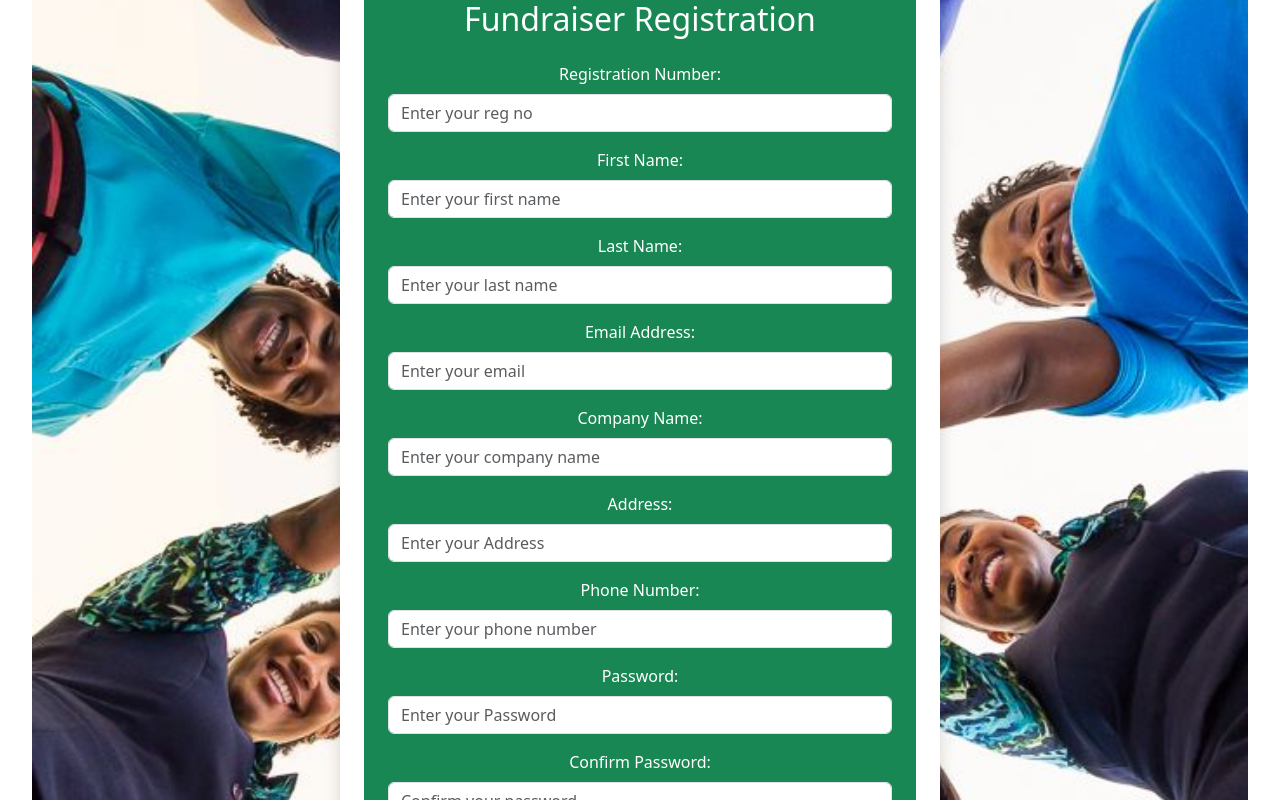
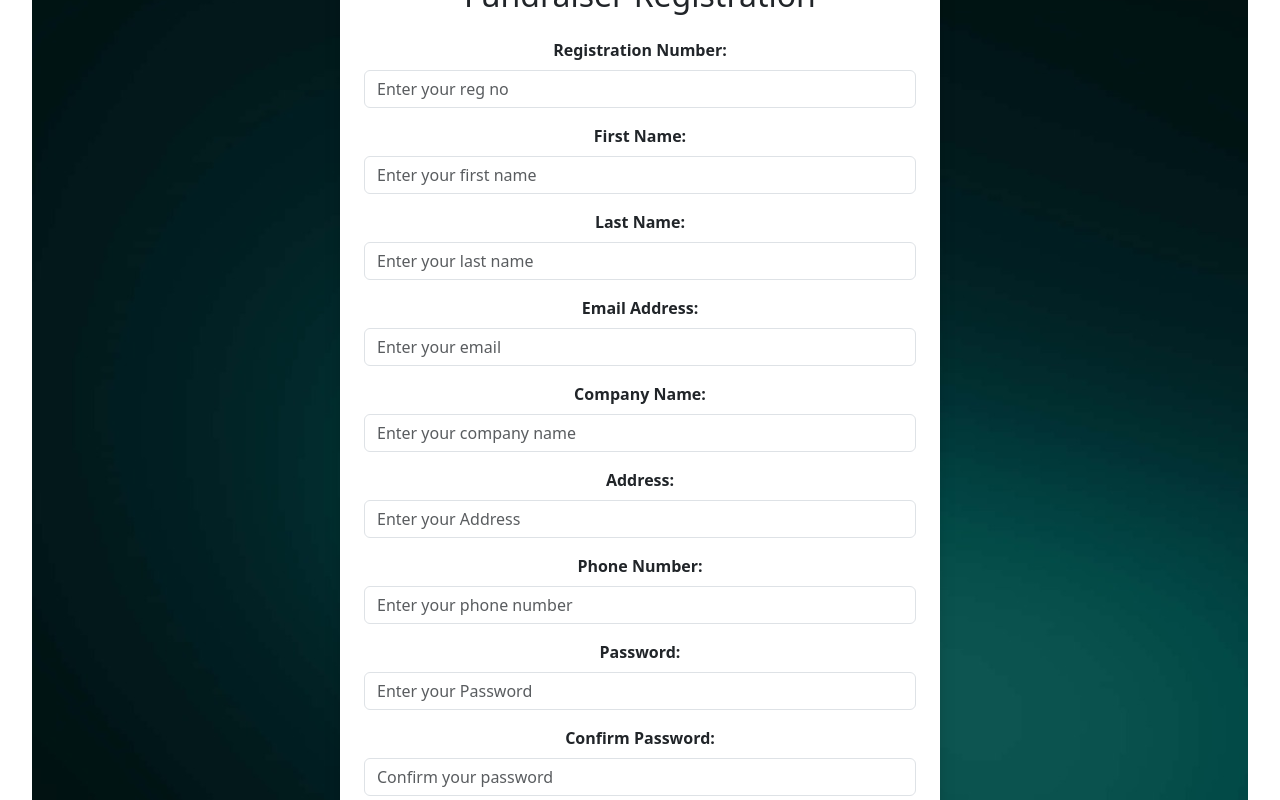
Before and after one commit to Navindu-Kavishka/aidora-frontend, a React (Vite) app: page /register in a window 1280 px wide. Shown: the part 340-1140 px from the top of the page. Built offline with nearby package versions, Linux system fonts and the light colour scheme.

Commit message:
FundRegister Done

```diff
--- a/src/pages/FundRegister/FundRegister.jsx
+++ b/src/pages/FundRegister/FundRegister.jsx
@@ -10,44 +10,44 @@ const FundRegister = () => {
             <header style={{ width: '100%', display: 'flex', justifyContent: 'center', alignItems: 'center', padding: '20px 0', backgroundColor: 'white' }}>
                 <img src="src/aidora img.png" alt="Logo" style={{ maxWidth: '200px', height: 'auto' }} />
             </header>
-            <div className="d-flex justify-content-center align-items-center" style={{ backgroundImage: 'url(src/new2.jpg)', backgroundSize: 'cover', backgroundPosition: 'center', minHeight: '100vh', padding: '20px' }}>
+            <div className="d-flex justify-content-center align-items-center" style={{ backgroundImage:'url(/src/back.jpg)', backgroundSize: 'cover', backgroundPosition: 'center', minHeight: '100vh', padding: '20px' }}>
                 <div className="bg-white p-4 rounded shadow" style={{ maxWidth: '600px', width: '100%' }}>
-                    <div className="bg-success text-white p-4 rounded">
+
                         <form className="w-100">
                             <h2 className="mb-4 text-center">Fundraiser Registration</h2>
-                            <div className="mb-3 text-left">
+                            <div className="mb-3 text-left" style={{fontWeight:'bold'}}>
                                 <label htmlFor="userno" className="form-label">Registration Number:</label>
                                 <input type="text" id="userno" name="useno" placeholder="Enter your reg no" required className="form-control" />
                             </div>
-                            <div className="mb-3 text-left">
+                            <div className="mb-3 text-left" style={{fontWeight:'bold'}}>
                                 <label htmlFor="firstname" className="form-label">First Name:</label>
                                 <input type="text" id="firstname" name="firstname" placeholder="Enter your first name" required className="form-control" />
                             </div>
-                            <div className="mb-3 text-left">
+                            <div className="mb-3 text-left" style={{fontWeight:'bold'}}>
                                 <label htmlFor="lastname" className="form-label">Last Name:</label>
                                 <input type="text" id="lastname" name="lastname" placeholder="Enter your last name" required className="form-control" />
                             </div>
-                            <div className="mb-3 text-left">
+                            <div className="mb-3 text-left" style={{fontWeight:'bold'}}>
                                 <label htmlFor="email" className="form-label">Email Address:</label>
                                 <input type="email" id="email" name="email" placeholder="Enter your email" required className="form-control" />
                             </div>
-                            <div className="mb-3 text-left">
+                            <div className="mb-3 text-left" style={{fontWeight:'bold'}}>
                                 <label htmlFor="company-name" className="form-label">Company Name:</label>
                                 <input type="text" id="company-name" name="company-name" placeholder="Enter your company name" required className="form-control" />
                             </div>
-                            <div className="mb-3 text-left">
+                            <div className="mb-3 text-left" style={{fontWeight:'bold'}}>
                                 <label htmlFor="address" className="form-label">Address:</label>
                                 <input type="text" id="address" name="address" placeholder="Enter your Address" required className="form-control" />
                             </div>
-                            <div className="mb-3 text-left">
+                            <div className="mb-3 text-left" style={{fontWeight:'bold'}}>
                                 <label htmlFor="number" className="form-label">Phone Number:</label>
                                 <input type="text" id="number" name="number" placeholder="Enter your phone number" required className="form-control" />
                             </div>
-                            <div className="mb-3 text-left">
+                            <div className="mb-3 text-left" style={{fontWeight:'bold'}}>
                                 <label htmlFor="password" className="form-label">Password:</label>
                                 <input type="password" id="password" name="password" placeholder="Enter your Password" required className="form-control" />
                             </div>
-                            <div className="mb-3 text-left">
+                            <div className="mb-3 text-left" style={{fontWeight:'bold'}}>
                                 <label htmlFor="confirm-password" className="form-label">Confirm Password:</label>
                                 <input type="password" id="confirm-password" name="confirm-password" placeholder="Confirm your password" required className="form-control" />
                             </div>
@@ -56,7 +56,7 @@ const FundRegister = () => {
                     </div>
                 </div>
             </div>
-        </div>
+
     );
 }
 
```
Also changed, not shown: src/back.jpg (added).
